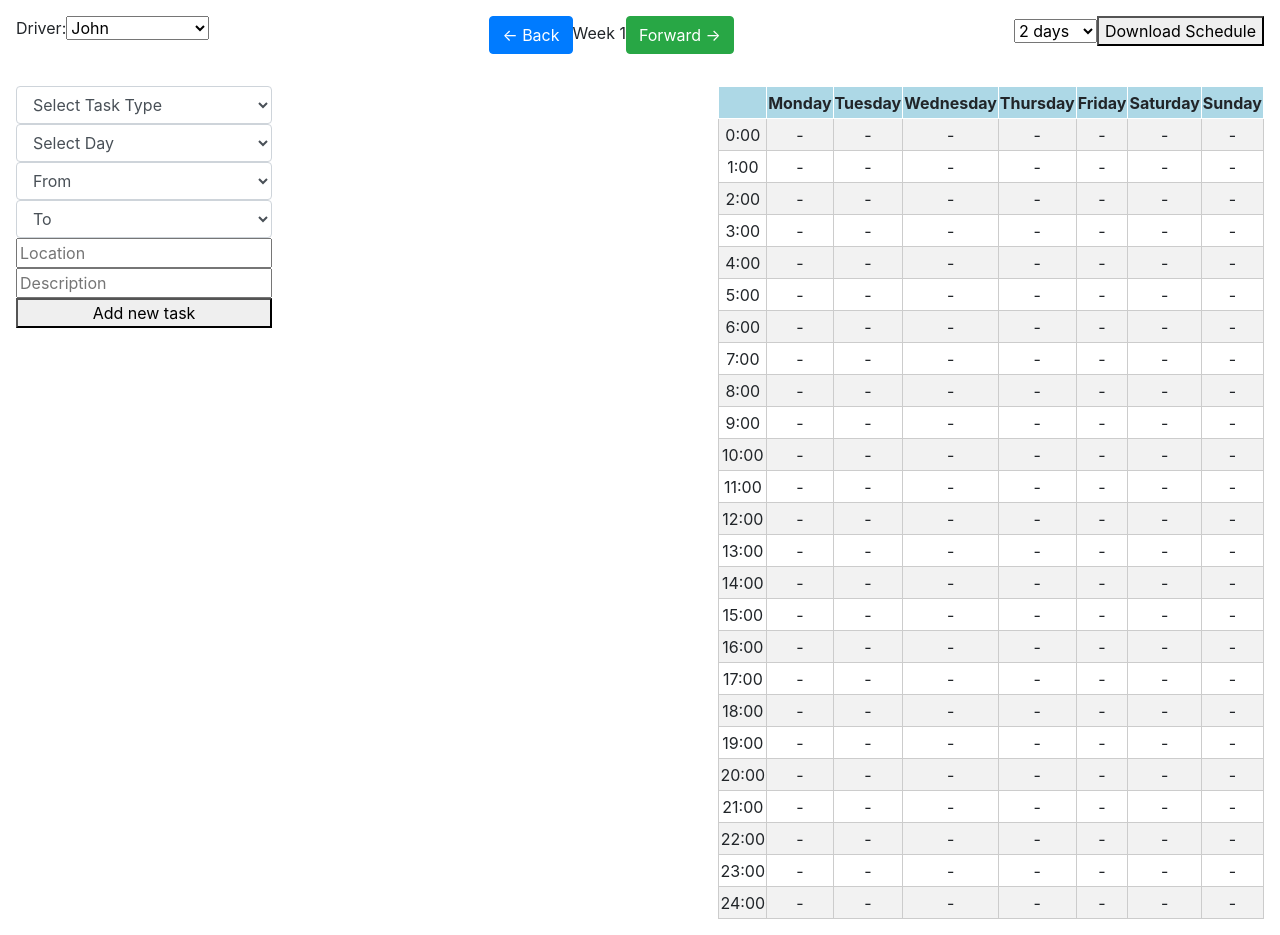
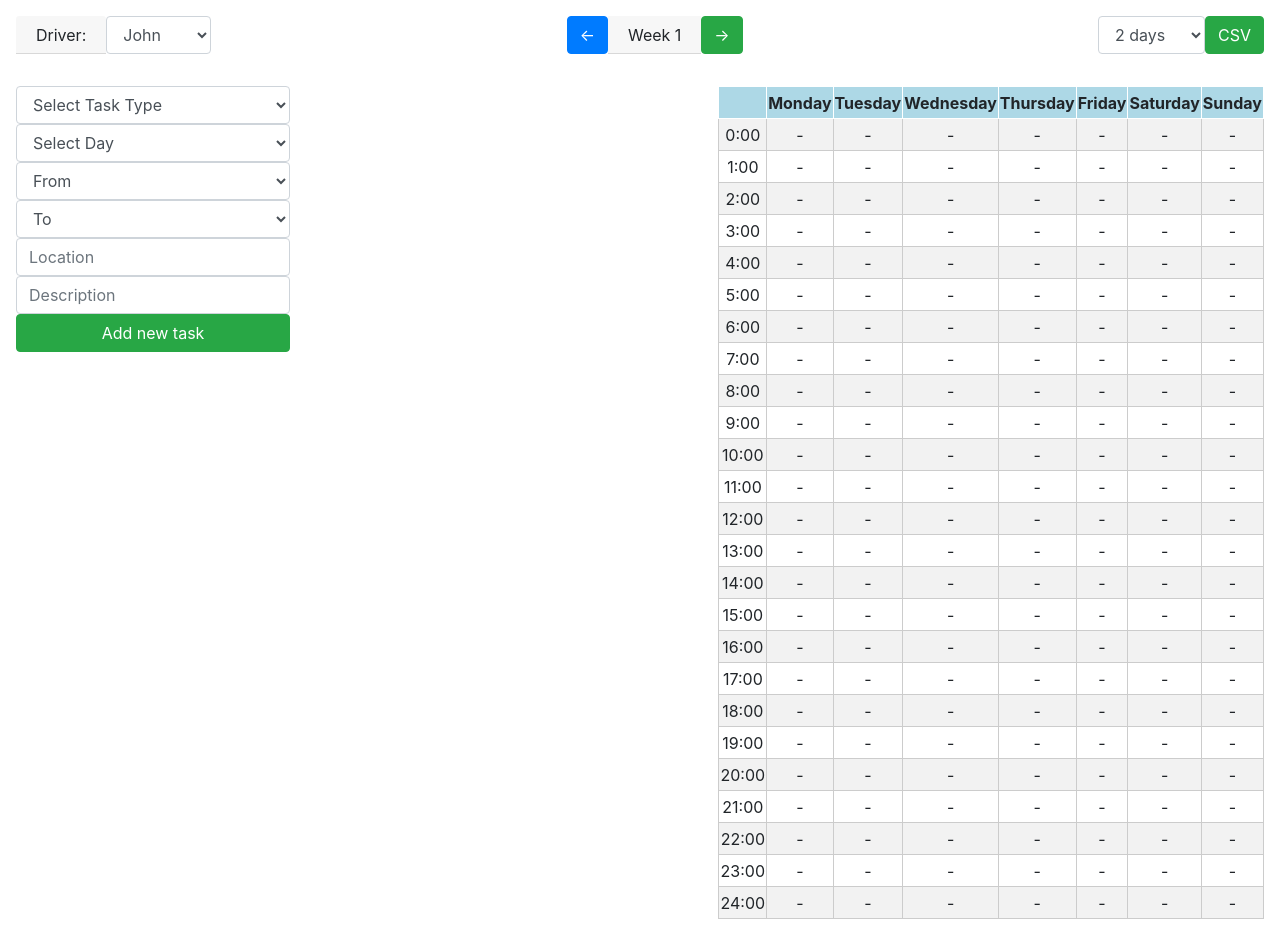
Before and after one commit to matichmike/roseDispatch, a React (Create React App) app: page / in a window 1280 px wide. Built offline with nearby package versions, Linux system fonts and the light colour scheme.

Commit message:
styling updates

```diff
--- a/src/App.css
+++ b/src/App.css
@@ -27,12 +27,27 @@ body .Page .Control-Panel {
   flex-direction: row;
   justify-content: space-between;
   margin: 1em;
+  height: 38px;
 }
 body .Page .Control-Panel .Driver-Schedule {
   display: flex;
+  justify-content: inherit;
+}
+body .Page .Control-Panel .Driver-Schedule .card-header {
+  display: flex;
+  align-items: center;
+}
+body .Page .Control-Panel .Driver-Schedule .form-control {
+  width: 105px;
 }
 body .Page .Control-Panel .Week-Toggle {
   display: flex;
+  align-items: center;
+}
+body .Page .Control-Panel .Week-Toggle .card-header {
+  height: 38px;
+  display: flex;
+  align-items: center;
 }
 body .Page .Control-Panel .Download-Schedule {
   display: flex;
--- a/src/App.js
+++ b/src/App.js
@@ -9,11 +9,10 @@ const DriverSelector = observer(({ viewModel }) => {
   return (
     <div>
         <form>
-          <select value={viewModel.activeDriver} name="Drivers" id="Drivers" onChange={(e) => {
+          <select className="form-control" value={viewModel.activeDriver} name="Drivers" id="Drivers" onChange={(e) => {
               const value = e.target.value;
               viewModel.activeDriver = value;
           }}>
-            <option value="Driver Selection">Driver Selection</option>
             { viewModel.drivers.map((driver, i) => <option key={`${driver}-${i}`} value={driver}>{driver}</option> ) }
           </select>
         </form>
@@ -81,25 +80,25 @@ for (let singleHour = 0; singleHour < 24; singleHour++) {
 
 const WeekToggle = observer(({ viewModel }) => {
   return (
-    <div>
+    <>
       <button className='btn btn-primary' onClick={() => {
         if(viewModel.activeWeek<2) {
           return;
         }
         viewModel.activeWeek--
       }}>
-        &#8592; Back
+        &#8592;
       </button>
-      <label for="week">Week {viewModel.activeWeek}</label>
+      <label className='card-header' for="week">Week {viewModel.activeWeek}</label>
       <button className='btn btn-success' onClick={() => {
         if(viewModel.activeWeek>51) {
           return;
         }
         viewModel.activeWeek++
       }}>
-        Forward &#8594;
+        &#8594;
       </button>
-    </div>
+    </>
     )
 })
 
@@ -107,19 +106,19 @@ const DriverScheduleCSV = ({ viewModel }) => {
   const scheduleInput = React.useRef();
 
   return (
-    <div>
-      <select ref={scheduleInput} name="Schedule Input">
+    <>
+      <select className="form-control" ref={scheduleInput} name="Schedule Input">
         <option value="2">2 days</option>
         <option value="4">4 days</option>
         <option value="7">7 days</option>
         <option value="14">14 days</option>
         <option value="28">28 days</option>
       </select>
-      <button>
-        Download Schedule
+      <button className='btn btn-success'>
+        CSV
       </button>
 
-    </div>
+    </>
   )
 }
 
@@ -159,9 +158,9 @@ const AddDriverTask = ({ viewModel }) => {
             { hoursRangeSelect.map((i) => <option> {i}:00 </option> )}
       </select>
       {/* todo: 1) day selector 2) hour selector I have problem with value?*/}
-      <input required ref={locationInput} name="location" type="text" placeholder="Location" />
-      <input required ref={descriptionInput} name="description" type="text" placeholder="Description" />
-      <button  onClick={() => {
+      <input required className="form-control" ref={locationInput} name="location" type="text" placeholder="Location" />
+      <input required className="form-control" ref={descriptionInput} name="description" type="text" placeholder="Description" />
+      <button className='btn btn-success' onClick={() => {
         const type = typeInput.current.value;
         if (!type) {
           return alert('Please select Type first');
@@ -230,7 +229,7 @@ function App() {
     <div className="Page">
     <div className="Control-Panel">
     <div className="Driver-Schedule">
-      <label>Driver: </label>
+      <label class="card-header">Driver:</label>
       <DriverSelector viewModel={viewModel}></DriverSelector>
       </div>
       <div className="Week-Toggle">
--- a/src/App.scss
+++ b/src/App.scss
@@ -24,13 +24,28 @@ body {
       flex-direction: row;
       justify-content: space-between;
       margin: 1em;
+      height: 38px;
 
       .Driver-Schedule {
         display: flex;
+        justify-content: inherit;
+        .card-header {
+          display: flex;
+          align-items: center;
+        }
+        .form-control{
+          width: 105px;
+        }
       }
 
       .Week-Toggle {
         display: flex;
+        align-items: center;
+        .card-header {
+          height: 38px;
+          display: flex;
+          align-items: center;
+        }
       }
 
       .Download-Schedule {
```
Also changed, not shown: 1 other file (tests, documents, lock files or other folders).
